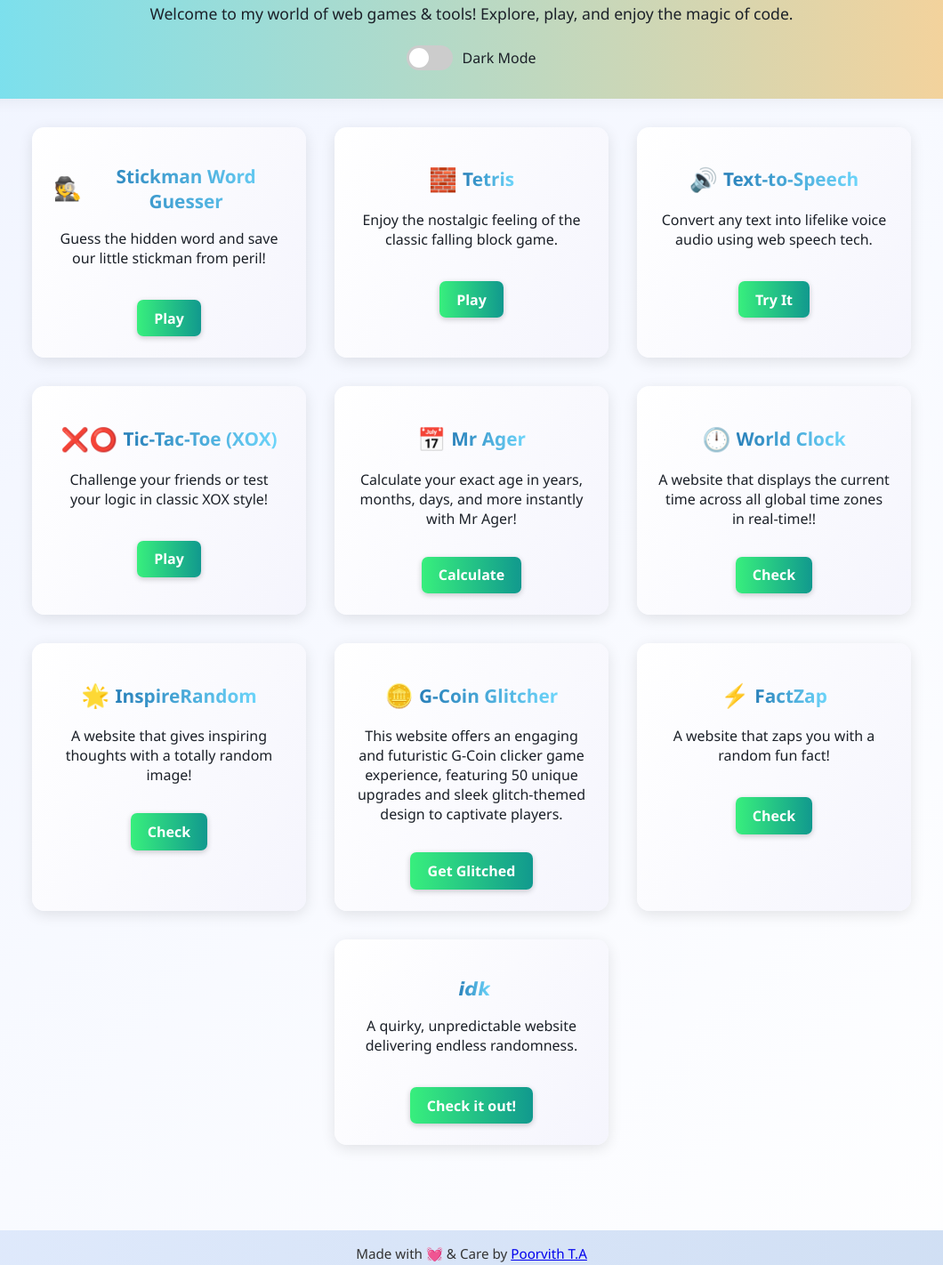
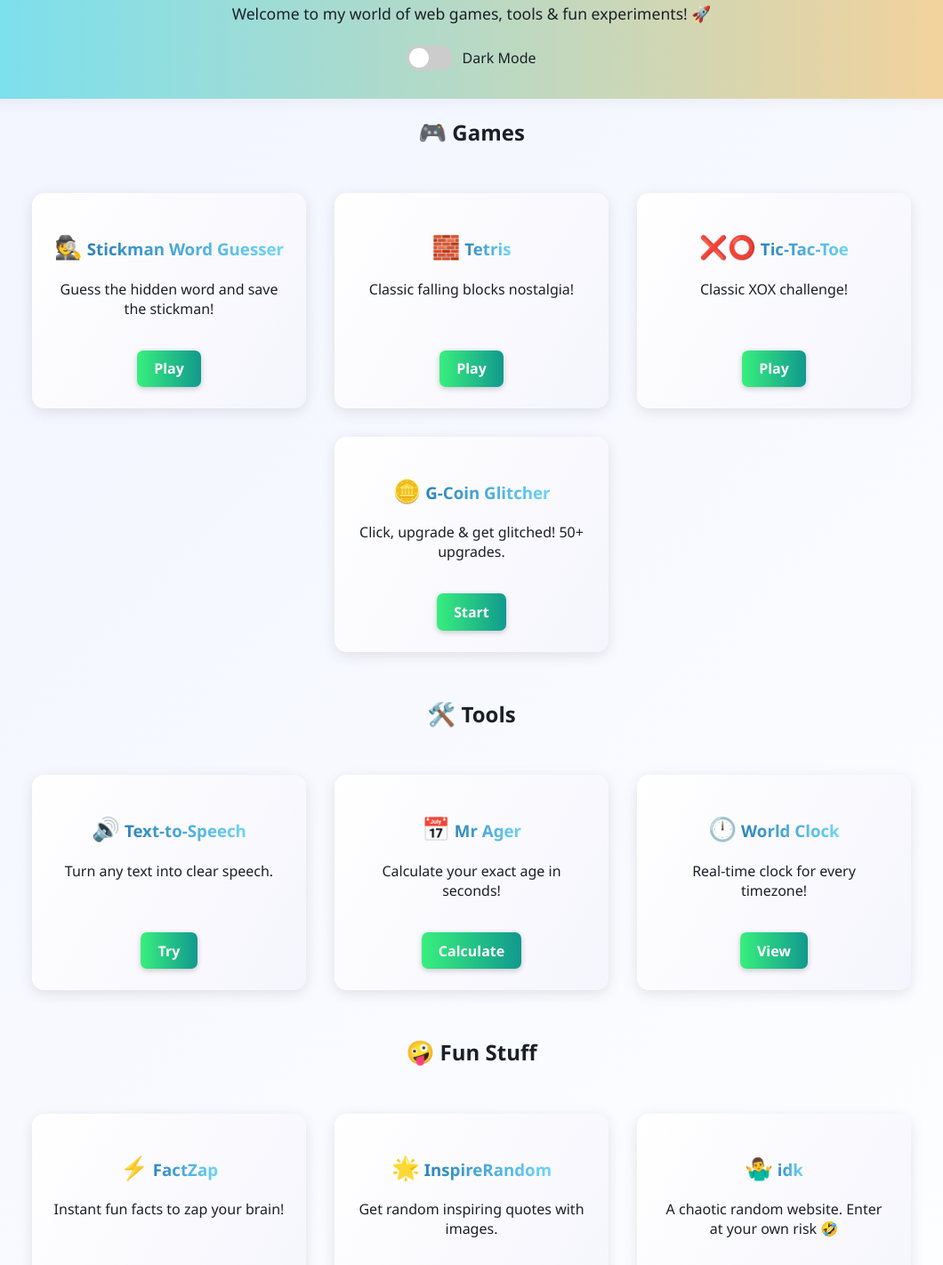
Before and after one commit to poorvithta/poorvithta.github.io, a plain HTML site: page index.html in a window 1280 px wide. Shown: the part 102-1524 px from the top of the page at 89% size, without its empty margins (110-1170 px from the left). Drawn offline with Linux system fonts and the light colour scheme; a web font is replaced by a local one.

Commit message:
Enhance HTML structure and content
Added preconnect links for Google Fonts and updated text content across various sections.

```diff
--- a/index.html
+++ b/index.html
@@ -5,11 +5,16 @@
   <title>Poorvith T.A</title>
   <meta name="viewport" content="width=device-width, initial-scale=1.0">
   <link rel="stylesheet" href="styles.css">
+  <link rel="preconnect" href="https://fonts.googleapis.com">
+<link rel="preconnect" href="https://fonts.gstatic.com" crossorigin>
+<link href="https://fonts.googleapis.com/css2?family=Noto+Emoji:wght@300..700&display=swap" rel="stylesheet">
+<link href="https://fonts.googleapis.com/css2?family=DM+Sans:ital,opsz,wght@0,9..40,100..1000;1,9..40,100..1000&display=swap" rel="stylesheet">
 </head>
+
 <body>
   <header>
-    <h1>Poorvith T.A's Playground </h1>
-    <p>Welcome to my world of web games & tools! Explore, play, and enjoy the magic of code.</p>
+    <h1>Poorvith T.A's Playground</h1>
+    <p>Welcome to my world of web games, tools & fun experiments! 🚀</p>
 
     <!-- Theme Toggle Switch -->
     <div class="toggle-container">
@@ -21,77 +26,98 @@
     </div>
   </header>
 
+
+  <!-- 🎮 GAMES -->
+  <section class="category">
+    <h2 class="category-title"><span class="emoji">🎮</span> Games</h2>
+
     <div class="projects">
 
       <div class="card">
-      <h2><span class="emoji">🕵️</span><span class="gradient-text"> Stickman Word Guesser</span></h2>
-      <p>Guess the hidden word and save our little stickman from peril!</p>
+        <h3><span class="emoji">🕵️</span><span class="gradient-text"> Stickman Word Guesser</span></h3>
+        <p>Guess the hidden word and save the stickman!</p>
         <a href="https://poorvithta.github.io/stickman/" target="_blank">Play</a>
       </div>
 
       <div class="card">
-      <h2><span class="emoji">🧱</span><span class="gradient-text"> Tetris</span></h2>
-      <p>Enjoy the nostalgic feeling of the classic falling block game.</p>
+        <h3><span class="emoji">🧱</span><span class="gradient-text"> Tetris</span></h3>
+        <p>Classic falling blocks nostalgia!</p>
         <a href="https://poorvithta.github.io/tetris/" target="_blank">Play</a>
       </div>
 
       <div class="card">
-      <h2><span class="emoji">🔊</span><span class="gradient-text"> Text-to-Speech</span></h2>
-      <p>Convert any text into lifelike voice audio using web speech tech.</p>
-      <a href="https://poorvithta.github.io/text-to-speech" target="_blank">Try It</a>
-    </div>
-
-    <div class="card">
-      <h2><span class="emoji">❌⭕</span><span class="gradient-text"> Tic-Tac-Toe (XOX)</span></h2>
-      <p>Challenge your friends or test your logic in classic XOX style!</p>
+        <h3><span class="emoji">❌⭕</span><span class="gradient-text"> Tic-Tac-Toe</span></h3>
+        <p>Classic XOX challenge!</p>
         <a href="https://poorvithta.github.io/tic-tac-toe/" target="_blank">Play</a>
       </div>
 
       <div class="card">
-      <h2><span class="emoji">📅</span><span class="gradient-text"> Mr Ager</span></h2>
-      <p>Calculate your exact age in years, months, days, and more instantly with Mr Ager!</p>
+        <h3><span class="emoji">🪙</span><span class="gradient-text"> G-Coin Glitcher</span></h3>
+        <p>Click, upgrade & get glitched! 50+ upgrades.</p>
+        <a href="https://poorvithta.github.io/g-coin/" target="_blank">Start</a>
+      </div>
+
+    </div>
+  </section>
+
+
+  <!-- 🛠️ TOOLS -->
+  <section class="category">
+    <h2 class="category-title"><span class="emoji">🛠️</span> Tools</h2>
+
+    <div class="projects">
+
+      <div class="card">
+        <h3><span class="emoji">🔊</span><span class="gradient-text"> Text-to-Speech</span></h3>
+        <p>Turn any text into clear speech.</p>
+        <a href="https://texttospeech-tts.netlify.app/" target="_blank">Try</a>
+      </div>
+
+      <div class="card">
+        <h3><span class="emoji">📅</span><span class="gradient-text"> Mr Ager</span></h3>
+        <p>Calculate your exact age in seconds!</p>
         <a href="https://poorvithta.github.io/mr.ager/" target="_blank">Calculate</a>
       </div>
 
       <div class="card">
-      <h2><span class="emoji">🕛</span><span class="gradient-text"> World Clock</span></h2>
-      <p>A website that displays the current time across all global time zones in real-time!!</p>
-      <a href="https://poorvithta.github.io/world-clock/" target="_blank">Check</a>
+        <h3><span class="emoji">🕛</span><span class="gradient-text"> World Clock</span></h3>
+        <p>Real-time clock for every timezone!</p>
+        <a href="https://poorvithta.github.io/world-clock/" target="_blank">View</a>
+      </div>
+
+    </div>
+  </section>
+
+
+  <section class="category">
+    <h2 class="category-title"><span class="emoji">🤪</span> Fun Stuff</h2>
+
+    <div class="projects">
+
+      <div class="card">
+        <h3><span class="emoji">⚡</span><span class="gradient-text"> FactZap</span></h3>
+        <p>Instant fun facts to zap your brain!</p>
+        <a href="https://poorvithta.github.io/factzap/" target="_blank">Zap Me</a>
       </div>
 
       <div class="card">
-      <h2><span class="emoji">🌟</span><span class="gradient-text">InspireRandom</span></h2>
-      <p>A website that gives inspiring thoughts with a totally random image!</p>
-      <a href="https://poorvithta.github.io/inspire-random/" target="_blank">Check</a>
+        <h3><span class="emoji">🌟</span><span class="gradient-text"> InspireRandom</span></h3>
+        <p>Get random inspiring quotes with images.</p>
+        <a href="https://poorvithta.github.io/inspire-random/" target="_blank">Inspire Me</a>
       </div>
 
-
       <div class="card">
-      <h2><span class="emoji">🪙</span><span class="gradient-text"> G-Coin Glitcher</span></h2>
-      <p>This website offers an engaging and futuristic G-Coin clicker game experience, featuring 50 unique upgrades and sleek glitch-themed design to captivate players.</p>
-      <a href="https://poorvithta.github.io/g-coin/" target="_blank">Get Glitched</a>
-    </div>
-
-
-        <div class="card">
-      <h2><span class="emoji">⚡</span><span class="gradient-text"> FactZap</span></h2>
-      <p>A website that zaps you with a random fun fact!</p>
+        <h3><span class="emoji">🤷‍♂️</span><span class="gradient-text"> idk</span></h3>
+        <p>A chaotic random website. Enter at your own risk 🤣</p>
         <a href="https://poorvithta.github.io/factzap/" target="_blank">Check</a>
       </div>
 
-         <div class="card">
-      <h2><span class="emoji"></span><span class="gradient-text"> 𝙞𝙙𝙠</span></h2>
-      <p>A quirky, unpredictable website delivering endless randomness.</p>
-      <a href="https://poorvithta.github.io/idk/" target="_blank">Check it out!</a>
     </div>
-  </div>
-
-
-  </div>
+  </section>
 
 
   <footer>
-    Made with 💓 &amp; Care by
+    Made with 💓 & Care by
     <a href="https://youtube.com/@PoorvithsLife_Official" target="_blank">Poorvith T.A</a>
     <br><br>
     <script type='text/javascript' src='https://storage.ko-fi.com/cdn/widget/Widget_2.js'></script>
@@ -103,6 +129,7 @@
     © 2025 Poorvith T.A •
     <a href="https://ig.me/m/i_am_poorvith" target="_blank">Contact Me</a>
   </footer>
+
   <script>
     const toggle = document.getElementById("theme-toggle");
     const body = document.body;
@@ -110,5 +137,6 @@
       body.classList.toggle("dark-theme");
     });
   </script>
+
 </body>
 </html>
```
Lines whose indentation alone changed are shown as unchanged.
